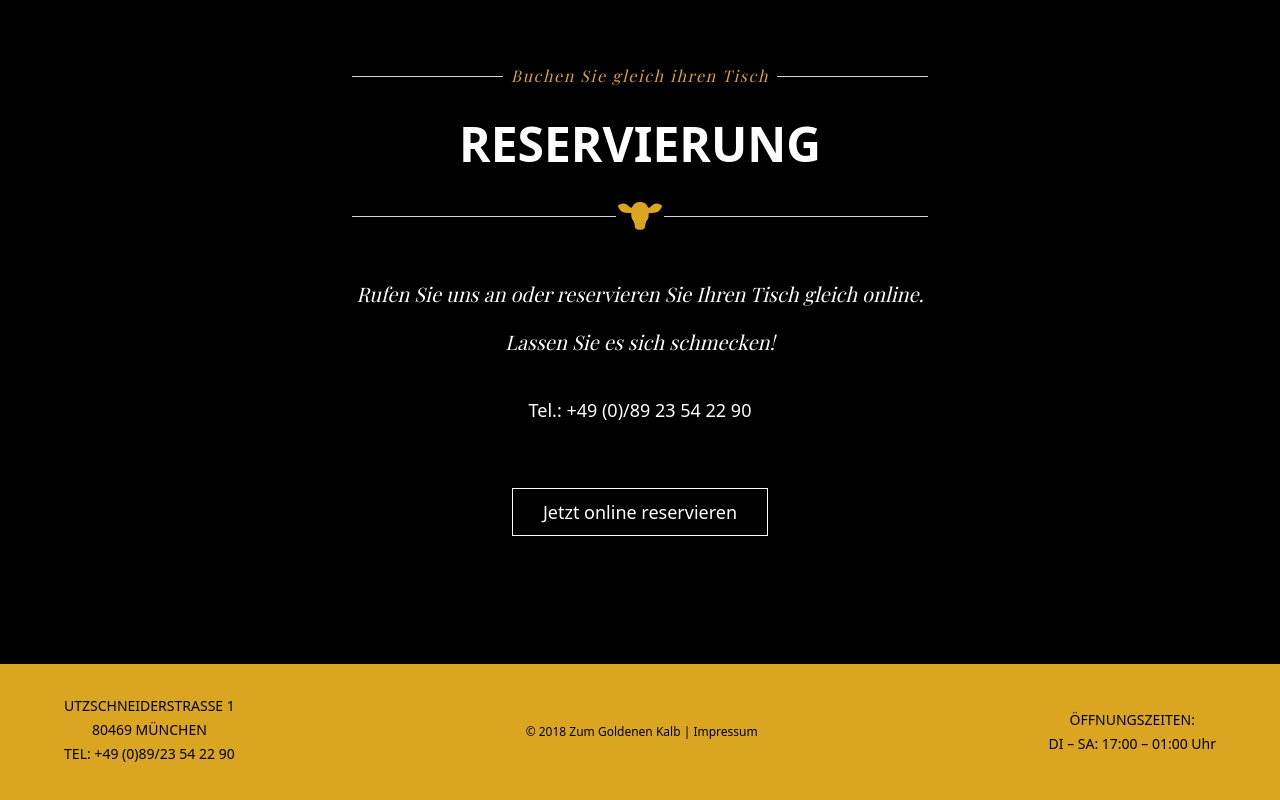
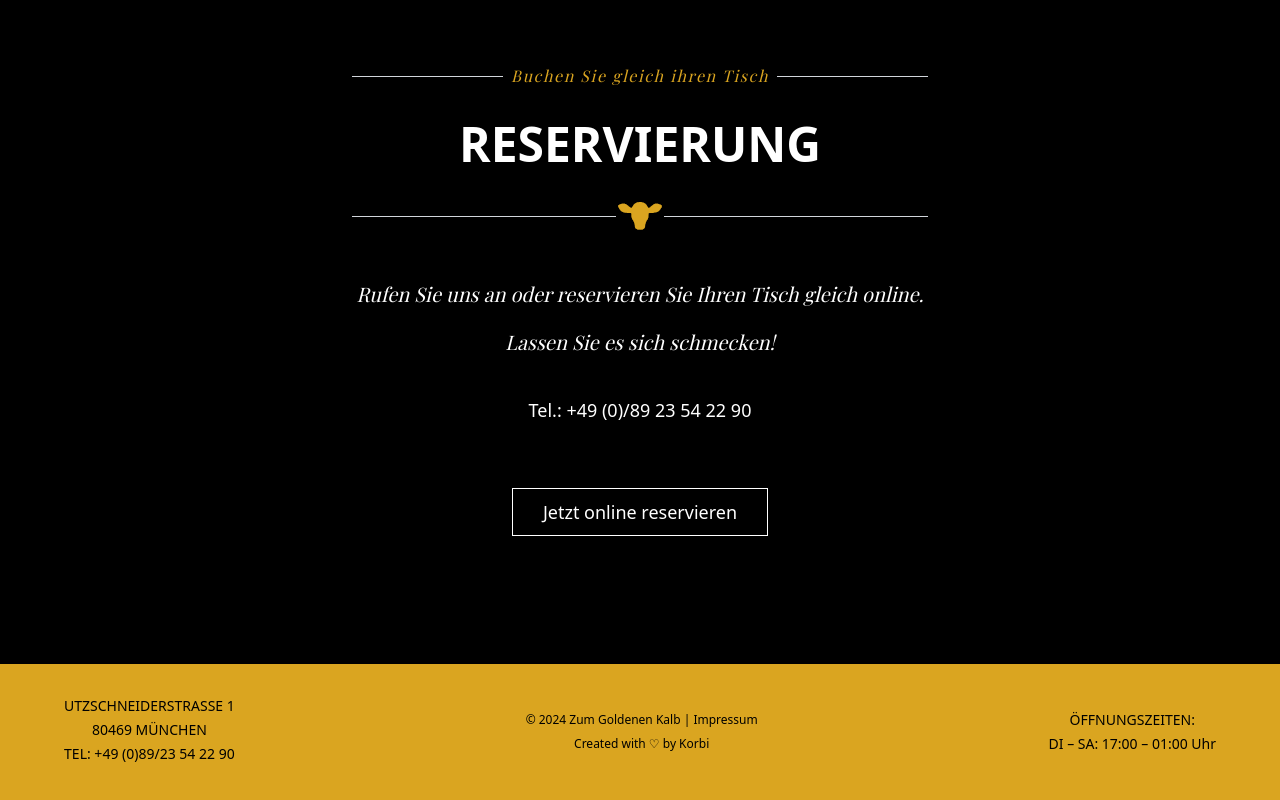
Before and after one commit to KorbiQWeidinger/zum-goldenen-kalb, a React (Vite) app: page /#/impressum in a window 1280 px wide. Shown: the part 1864-2664 px from the top of the page. Built offline with nearby package versions, Linux system fonts and the light colour scheme; a web font is replaced by a local one.

Commit message:
feat: signature

```diff
--- a/src/components/Footer.tsx
+++ b/src/components/Footer.tsx
@@ -10,11 +10,20 @@ export function Footer() {
         </div>
 
         {/* Copyright */}
-        <div className="text-xs">
-          © 2018 Zum Goldenen Kalb |{" "}
+        <div className="text-xs text-center">
+          © 2024 Zum Goldenen Kalb |{" "}
           <a href="/impressum" className="hover:underline">
             Impressum
           </a>
+          <p className="mt-2">
+            <a
+              href="https://korbiqweidinger.github.io/"
+              className="hover:underline"
+              target="_blank"
+            >
+              Created with ♡ by Korbi
+            </a>
+          </p>
         </div>
 
         {/* Opening Hours */}
```
